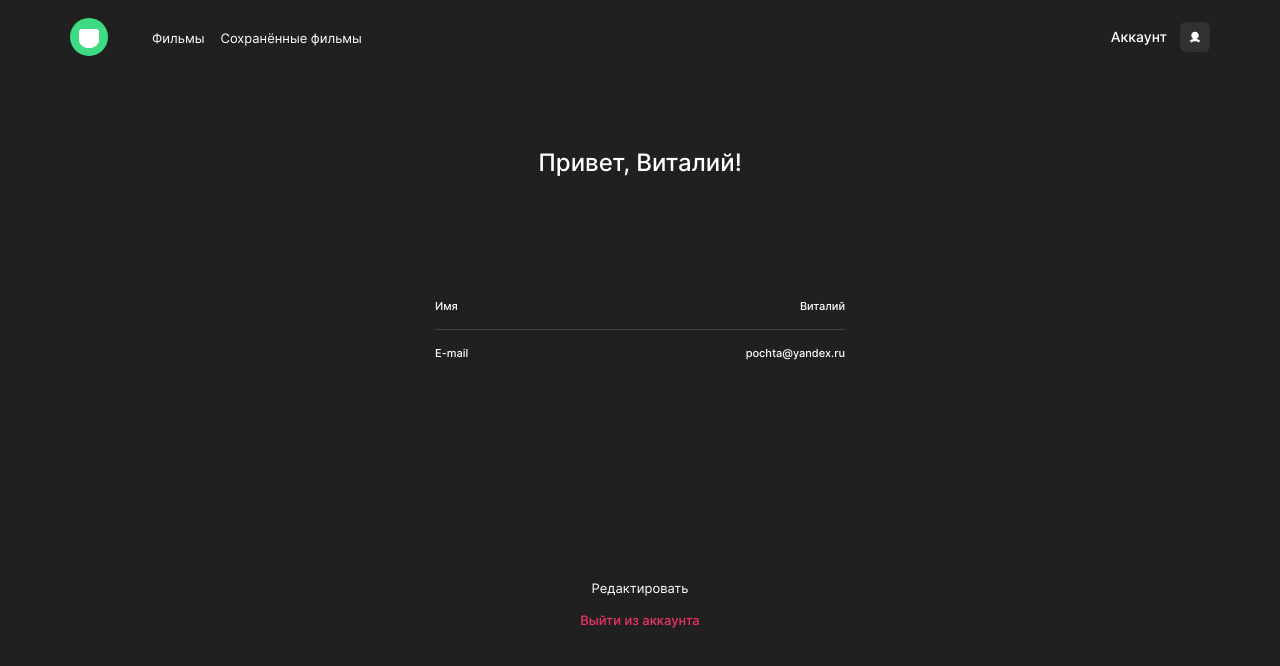
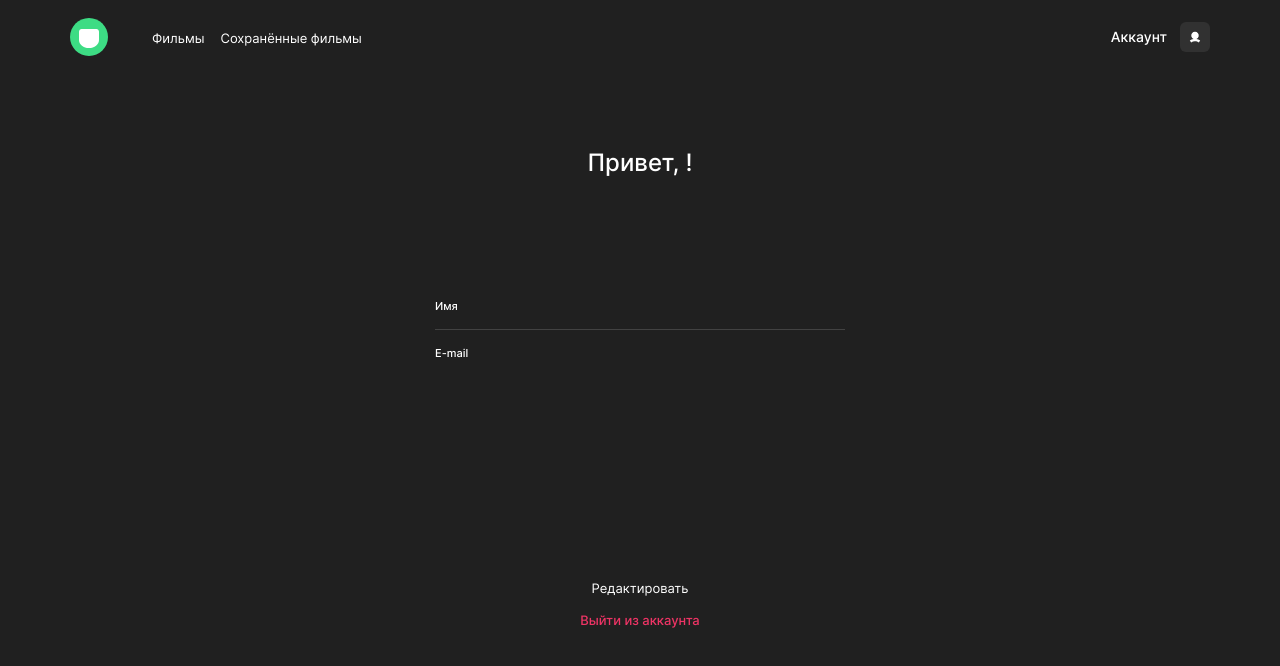
Before and after one commit to Vova-Pol/movies-explorer-frontend, a React (Create React App) app: page /profile in a window 1280 px wide. Shown: the top 666 px of the page. Built offline with nearby package versions, Linux system fonts and the light colour scheme.

Commit message:
настроил отображение данных в компоненте Profile с использованием CurrentUserContext

```diff
--- a/src/components/Profile/Profile.js
+++ b/src/components/Profile/Profile.js
@@ -1,23 +1,25 @@
 import './Profile.css';
-import { useState } from 'react';
+import { useState, useContext } from 'react';
 import Header from '../Header/Header';
+import { CurrentUserContext } from '../../contexts/CurrentUserContext';
 
 function Profile() {
   const [loggedIn, setLoggedIn] = useState(true);
+  const currentUser = useContext(CurrentUserContext);
   return (
     <div className="profile">
       <Header loggedIn={loggedIn} />
       <main>
         <div className="profile__container">
-          <h1 className="profile__title">Привет, Виталий!</h1>
+          <h1 className="profile__title">{`Привет, ${currentUser.name}!`}</h1>
           <div className="profile__info-container">
             <p className="profile__info-item">Имя</p>
-            <p className="profile__info-item">Виталий</p>
+            <p className="profile__info-item">{currentUser.name}</p>
           </div>
           <div className="profile__line"></div>
           <div className="profile__info-container">
             <p className="profile__info-item">E-mail</p>
-            <p className="profile__info-item">pochta@yandex.ru</p>
+            <p className="profile__info-item">{currentUser.email}</p>
           </div>
           <button type="button" className="profile__edit-button">
             Редактировать
```
